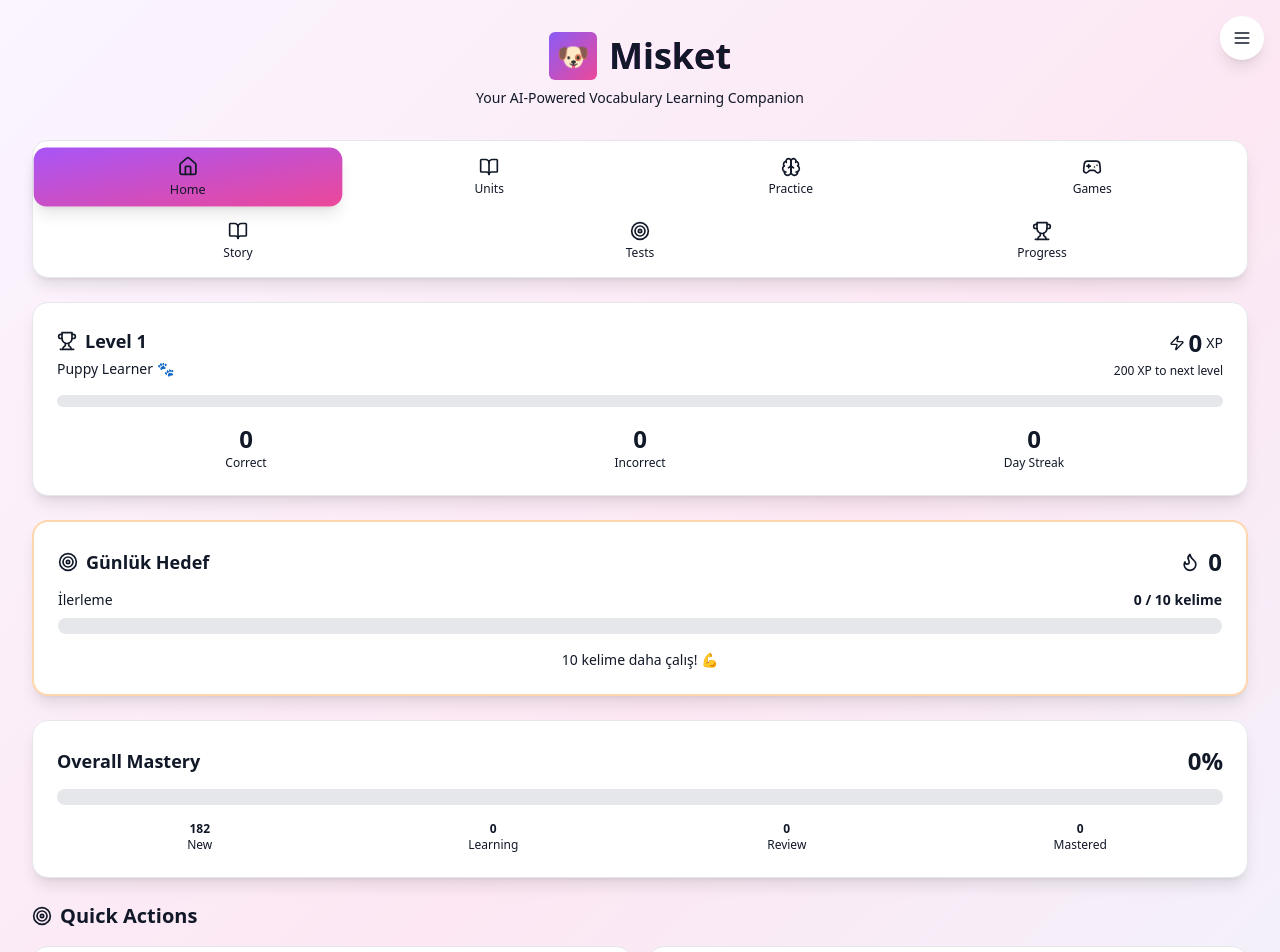
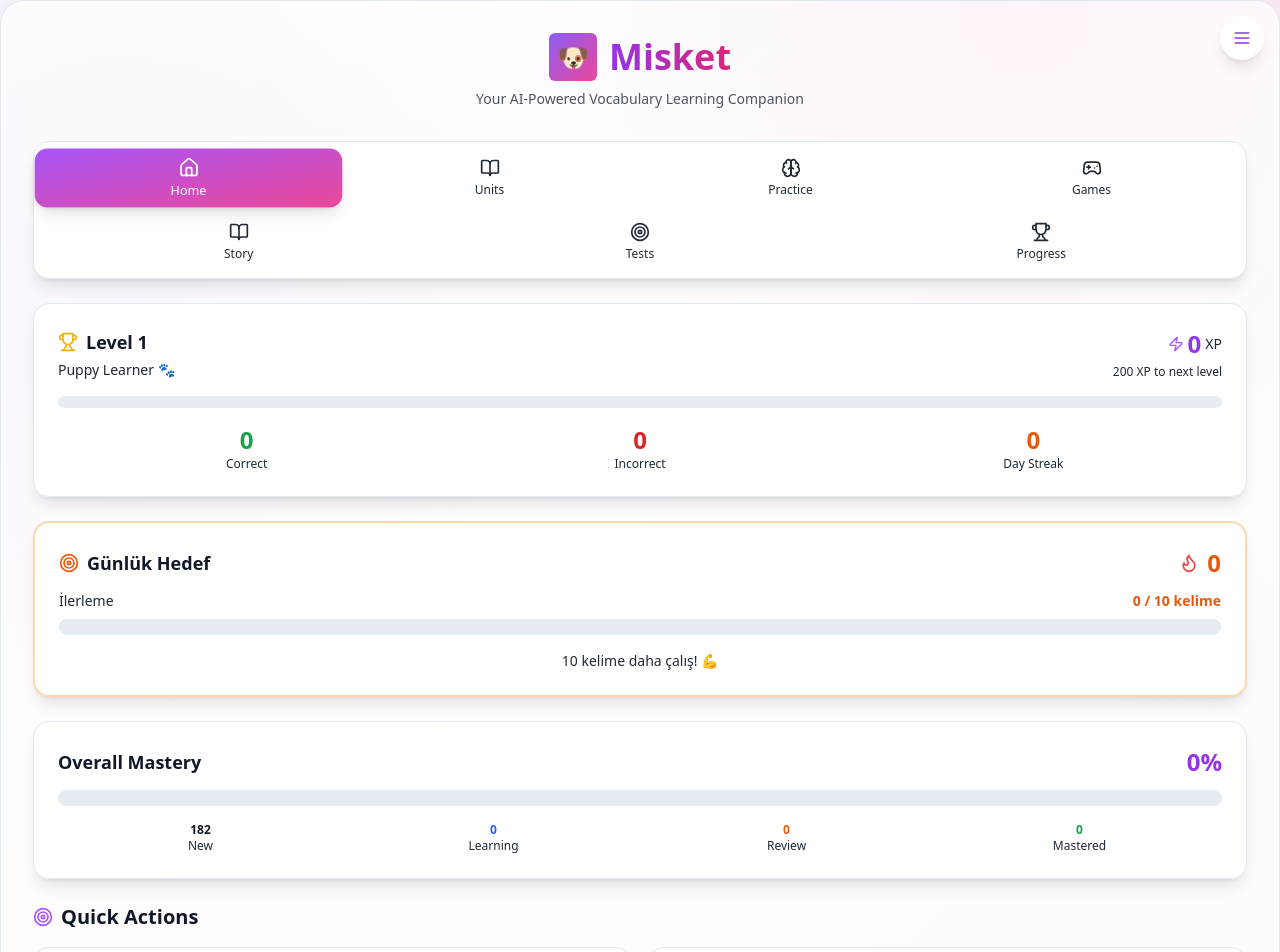
Before and after one commit to aydinbahar/Misket, a React (Vite) app: page / in a window 1280 px wide. Shown: the top 952 px of the page. Built offline with nearby package versions, Linux system fonts and the light colour scheme.

Commit message:
Revamp theme system for consistent light and dark modes

```diff
--- a/src/App.jsx
+++ b/src/App.jsx
@@ -77,7 +77,7 @@ function AppContent() {
   };
 
   return (
-    <div className="min-h-screen pb-8">
+    <div className="app-shell">
       {/* Settings Menu (includes Dark Mode & Theme) */}
       <SettingsMenu />
 
@@ -97,7 +97,7 @@ function AppContent() {
       <UpdatePrompt />
 
       {/* Main Container */}
-      <div className="max-w-7xl mx-auto px-4 sm:px-6 lg:px-8 py-8">
+      <div className="max-w-7xl mx-auto px-4 sm:px-6 lg:px-8 py-8 app-surface rounded-3xl">
         {/* App Header */}
         <header className="mb-8 text-center">
           <div className="flex items-center justify-center gap-3 mb-2">
--- a/src/context/AppContext.jsx
+++ b/src/context/AppContext.jsx
@@ -104,17 +104,11 @@ export const AppProvider = ({ children }) => {
   // Manage dark/light mode DOM classes - SINGLE SOURCE OF TRUTH
   useEffect(() => {
     const isDark = userProgress.darkMode || false;
+    const root = document.documentElement;
 
-    // Update body classes
-    if (isDark) {
-      document.body.classList.add('dark-mode');
-      document.body.classList.remove('light-mode');
-      document.documentElement.classList.add('dark');
-    } else {
-      document.body.classList.add('light-mode');
-      document.body.classList.remove('dark-mode');
-      document.documentElement.classList.remove('dark');
-    }
+    root.classList.toggle('dark', isDark);
+    root.setAttribute('data-theme', isDark ? 'dark' : 'light');
+    document.body.dataset.theme = isDark ? 'dark' : 'light';
 
     // Also save to localStorage for backward compatibility
     localStorage.setItem('darkMode', isDark.toString());
--- a/src/index.css
+++ b/src/index.css
@@ -3,103 +3,87 @@
 @tailwind utilities;
 
 @layer base {
-  /* Base body styles - light mode is default */
-  body {
-    @apply min-h-screen font-sans;
-    background: linear-gradient(135deg, #faf5ff 0%, #fce7f3 50%, #eff6ff 100%);
-    color: #1f2937; /* gray-800 */
-    transition: background-color 0.3s ease, color 0.3s ease;
+  :root {
+    --bg-gradient: radial-gradient(circle at 10% 20%, rgba(196, 181, 253, 0.35), transparent 25%),
+      radial-gradient(circle at 80% 0%, rgba(248, 180, 217, 0.35), transparent 26%),
+      linear-gradient(135deg, #f8fafc 0%, #fdf2f8 35%, #eef2ff 100%);
+    --surface: rgba(255, 255, 255, 0.72);
+    --card-bg: rgba(255, 255, 255, 0.88);
+    --border-color: #e2e8f0;
+    --text-primary: #0f172a;
+    --text-secondary: #334155;
+    --muted: #64748b;
+    --shadow-soft: 0 25px 80px rgba(99, 102, 241, 0.08);
+    color-scheme: light;
   }
 
-  /* Light mode explicit (for clarity) */
-  body.light-mode {
-    background: linear-gradient(135deg, #faf5ff 0%, #fce7f3 50%, #eff6ff 100%);
-    color: #111827; /* gray-900 - almost black for maximum contrast */
+  :root.dark {
+    --bg-gradient: radial-gradient(circle at 10% 20%, rgba(79, 70, 229, 0.2), transparent 25%),
+      radial-gradient(circle at 80% 0%, rgba(217, 70, 239, 0.18), transparent 26%),
+      linear-gradient(135deg, #050915 0%, #0a1224 50%, #050915 100%);
+    --surface: rgba(15, 23, 42, 0.72);
+    --card-bg: rgba(17, 24, 39, 0.9);
+    --border-color: #1f2937;
+    --text-primary: #e2e8f0;
+    --text-secondary: #cbd5e1;
+    --muted: #94a3b8;
+    --shadow-soft: 0 25px 80px rgba(59, 130, 246, 0.12);
+    color-scheme: dark;
   }
 
-  /* Preserve menu panel FIRST - must be before global rule */
-  body.light-mode .settings-menu-panel {
-    color: initial;
+  body {
+    @apply min-h-screen font-sans antialiased;
+    background: var(--bg-gradient);
+    color: var(--text-primary);
+    transition: background 0.6s ease, color 0.3s ease;
   }
 
-  body.light-mode .settings-menu-panel * {
-    color: inherit !important;
+  /* Optional subtle grid to add depth without hurting contrast */
+  body::before {
+    content: "";
+    position: fixed;
+    inset: 0;
+    background-image: linear-gradient(rgba(255, 255, 255, 0.04) 1px, transparent 1px),
+      linear-gradient(90deg, rgba(255, 255, 255, 0.04) 1px, transparent 1px);
+    background-size: 140px 140px;
+    opacity: 0.4;
+    pointer-events: none;
+    mix-blend-mode: soft-light;
+    z-index: -1;
   }
 
-  /* Force all text to be black in light mode (except colored stats/icons, buttons, and menu) */
-  body.light-mode *:not(.settings-menu-panel):not(.settings-menu-panel *) {
-    color: #111827; /* gray-900 */
+  .app-shell {
+    @apply min-h-screen pb-10 relative;
+    color: var(--text-primary);
   }
 
-  /* Preserve button text colors */
-  body.light-mode button:not(.settings-menu-panel button):not(.settings-menu-panel button *),
-  body.light-mode .btn-primary,
-  body.light-mode .btn-secondary,
-  body.light-mode .btn-primary *,
-  body.light-mode .btn-secondary * {
-    color: inherit; /* Keep original button text color */
+  .app-surface {
+    background: var(--surface);
+    border: 1px solid var(--border-color);
+    box-shadow: var(--shadow-soft);
   }
 
-  /* Preserve colored elements (stats, icons, gradients) */
-  body.light-mode .text-purple-600,
-  body.light-mode .text-purple-500,
-  body.light-mode .text-purple-400,
-  body.light-mode .text-blue-600,
-  body.light-mode .text-blue-500,
-  body.light-mode .text-blue-400,
-  body.light-mode .text-green-600,
-  body.light-mode .text-green-500,
-  body.light-mode .text-green-400,
-  body.light-mode .text-red-600,
-  body.light-mode .text-red-500,
-  body.light-mode .text-red-400,
-  body.light-mode .text-orange-600,
-  body.light-mode .text-orange-500,
-  body.light-mode .text-orange-400,
-  body.light-mode .text-yellow-500,
-  body.light-mode .text-yellow-400,
-  body.light-mode .text-pink-600,
-  body.light-mode .text-pink-500,
-  body.light-mode .text-pink-400,
-  body.light-mode .text-white,
-  body.light-mode .text-cyan-500,
-  body.light-mode .text-cyan-400,
-  body.light-mode .text-emerald-600,
-  body.light-mode .text-emerald-500,
-  body.light-mode .text-emerald-400 {
-    color: inherit; /* Keep original color */
+  .text-primary {
+    color: var(--text-primary);
   }
 
-  /* Dark mode global background */
-  body.dark-mode {
-    background: linear-gradient(135deg, #070c16 0%, #0a1224 50%, #050915 100%);
-    color: #f3f4f6; /* gray-100 */
+  .text-secondary {
+    color: var(--text-secondary);
   }
 
-  /* REMOVED: Generic text-gray-* overrides that conflict with Tailwind
-     Components should use explicit dark: variants instead */
-}
-
-@layer utilities {
-  /* Override global black text for menu panel - highest priority */
-  body.light-mode .settings-menu-panel,
-  body.light-mode .settings-menu-panel * {
-    color: inherit !important;
+  .text-muted {
+    color: var(--muted);
   }
 }
 
 @layer components {
   /* Glassmorphism Cards */
   .card {
-    @apply bg-white backdrop-blur-lg rounded-2xl shadow-lg p-6 transition-all duration-300 border border-gray-200;
-    color: #111827; /* gray-900 for light mode */
+    @apply backdrop-blur-lg rounded-2xl shadow-lg p-6 transition-all duration-300 border;
+    background-color: var(--card-bg);
+    border-color: var(--border-color);
+    color: var(--text-primary);
     animation: fadeInUp 0.5s ease-out;
-  }
-
-  body.dark-mode .card {
-    @apply backdrop-blur-lg border-gray-800 shadow-2xl;
-    background-color: rgba(17, 24, 39, 0.9); /* gray-900/90 */
-    color: #f9fafb; /* gray-50 */
   }
 
   .card:hover {
@@ -129,27 +113,17 @@
     left: 100%;
   }
 
-  /* Secondary Button */
+  /* Secondary Button - theme aware */
   .btn-secondary {
-    @apply backdrop-blur-sm px-6 py-3 rounded-xl font-semibold border-2 transition-all duration-300 hover:border-purple-400 hover:shadow-md;
-    background-color: rgba(255, 255, 255, 0.9);
-    color: #1f2937; /* gray-800 */
-    border-color: #d1d5db; /* gray-300 */
+    @apply backdrop-blur-sm px-6 py-3 rounded-xl font-semibold border-2 transition-all duration-300 hover:shadow-md;
+    background-color: var(--surface);
+    color: var(--text-primary);
+    border-color: var(--border-color);
   }
 
   .btn-secondary:hover {
-    background-color: #f9fafb; /* gray-50 */
-  }
-
-  body.dark-mode .btn-secondary {
-    background-color: rgba(31, 41, 55, 0.8); /* gray-800/80 */
-    color: #e5e7eb; /* gray-200 */
-    border-color: #374151; /* gray-700 */
-  }
-
-  body.dark-mode .btn-secondary:hover {
-    background-color: rgba(55, 65, 81, 0.9); /* gray-700 */
-    border-color: #a855f7; /* purple-500 */
+    background-color: color-mix(in srgb, var(--surface) 80%, white 20%);
+    border-color: color-mix(in srgb, var(--border-color) 60%, #a855f7 40%);
   }
 
   .badge {
@@ -158,12 +132,9 @@
 
   /* Progress Bar */
   .progress-bar {
-    @apply bg-gray-200 rounded-full h-3 overflow-hidden;
+    @apply rounded-full h-3 overflow-hidden;
     position: relative;
-  }
-
-  body.dark-mode .progress-bar {
-    @apply bg-gray-800;
+    background: color-mix(in srgb, var(--border-color) 80%, transparent 20%);
   }
 
   .progress-fill {
@@ -185,11 +156,8 @@
 
   /* Skeleton Loading */
   .skeleton {
-    @apply bg-gray-200 rounded animate-pulse;
-  }
-
-  body.dark-mode .skeleton {
-    @apply bg-gray-700;
+    @apply rounded animate-pulse;
+    background: color-mix(in srgb, var(--border-color) 70%, transparent 30%);
   }
 
   /* Neon Glow Effects */
@@ -199,87 +167,76 @@
                 0 0 30px rgba(167, 139, 250, 0.1);
   }
 
-  .neon-glow-green {
-    box-shadow: 0 0 10px rgba(16, 185, 129, 0.5),
-                0 0 20px rgba(16, 185, 129, 0.3),
-                0 0 30px rgba(16, 185, 129, 0.1);
+  /* Timeline Style */
+  .timeline {
+    @apply relative;
+  }
+
+  .timeline::before {
+    content: '';
+    @apply absolute left-6 top-0 bottom-0 w-px bg-gradient-to-b from-purple-500/50 via-purple-400/30 to-transparent;
+  }
+
+  .timeline-item {
+    @apply relative pl-16 pb-8;
+  }
+
+  .timeline-dot {
+    @apply absolute left-4 top-1.5 w-4 h-4 rounded-full bg-gradient-to-br from-purple-500 to-pink-500 shadow-lg;
+  }
+
+  /* Gradient Text */
+  .gradient-text {
+    @apply bg-clip-text text-transparent bg-gradient-to-r from-purple-500 to-pink-500;
+  }
+
+  /* Animated gradient background for cards */
+  .animated-gradient {
+    background: linear-gradient(
+      120deg,
+      rgba(167, 139, 250, 0.12),
+      rgba(244, 114, 182, 0.12),
+      rgba(56, 189, 248, 0.12)
+    );
+    background-size: 200% 200%;
+    animation: gradientShift 12s ease infinite;
   }
 }
 
-/* PWA Install Prompt Animation */
-@keyframes slide-up {
-  from {
-    transform: translateY(100%);
-    opacity: 0;
-  }
-  to {
-    transform: translateY(0);
-    opacity: 1;
+@layer utilities {
+  .glass-border {
+    border-color: color-mix(in srgb, var(--border-color) 70%, transparent 30%);
   }
 }
 
-.animate-slide-up {
-  animation: slide-up 0.5s ease-out;
+@keyframes fadeInUp {
+  from {
+    opacity: 0;
+    transform: translateY(10px);
+  }
+  to {
+    opacity: 1;
+    transform: translateY(0);
+  }
 }
 
-/* Custom scrollbar */
-::-webkit-scrollbar {
-  width: 8px;
-  height: 8px;
+@keyframes shimmer {
+  0% {
+    transform: translateX(-100%);
+  }
+  100% {
+    transform: translateX(100%);
+  }
 }
 
-::-webkit-scrollbar-track {
-  background-color: #e5e7eb; /* gray-200 */
+@keyframes gradientShift {
+  0% {
+    background-position: 0% 50%;
+  }
+  50% {
+    background-position: 100% 50%;
+  }
+  100% {
+    background-position: 0% 50%;
+  }
 }
-
-::-webkit-scrollbar-thumb {
-  background-image: linear-gradient(to bottom right, #a855f7, #ec4899);
-  border-radius: 9999px;
-}
-
-::-webkit-scrollbar-thumb:hover {
-  background-image: linear-gradient(to bottom right, #9333ea, #db2777);
-}
-
-/* Floating animation */
-@keyframes float {
-  0% { transform: translateY(0px); }
-  50% { transform: translateY(-8px); }
-  100% { transform: translateY(0px); }
-}
-
-.animate-float {
-  animation: float 3s ease-in-out infinite;
-}
-
-/* Wiggle animation */
-@keyframes wiggle {
-  0%, 100% { transform: rotate(45deg); }
-  50% { transform: rotate(55deg); }
-}
-
-.animate-wiggle {
-  animation: wiggle 0.5s ease-in-out infinite;
-}
-
-/* Shimmer effect for progress bars */
-@keyframes shimmer {
-  0% { transform: translateX(-100%); }
-  100% { transform: translateX(100%); }
-}
-
-.animate-shimmer {
-  animation: shimmer 2s infinite linear;
-}
-
-/* Confetti animations (for Confetti component if needed) */
-@keyframes confetti-fall {
-  0% { transform: translateY(-100vh) rotate(0deg); opacity: 0; }
-  10% { opacity: 1; }
-  100% { transform: translateY(100vh) rotate(720deg); opacity: 0; }
-}
-
-@keyframes confetti-rotate {
-  0% { transform: rotate(0deg); }
-  100% { transform: rotate(360deg); }
-}
```
